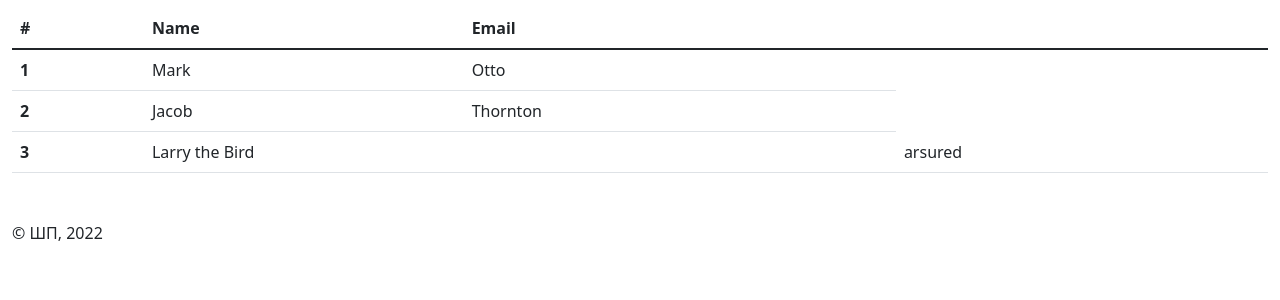
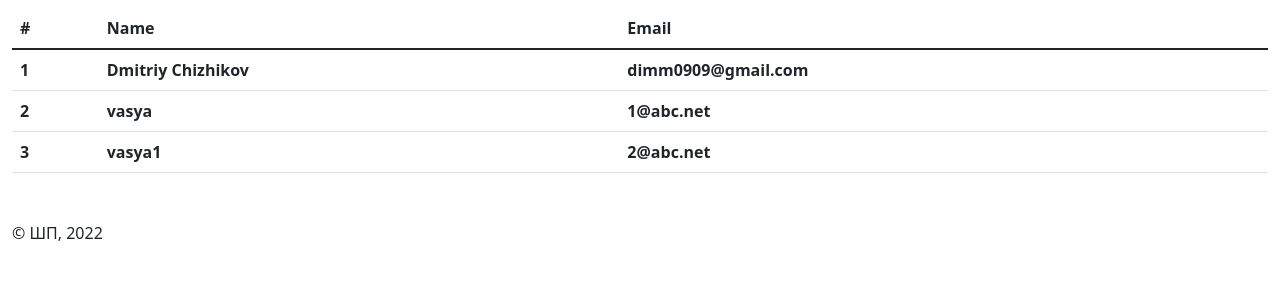
Before and after one commit to dimm0909/simple-votings, a Django app: page /users/ in a window 1280 px wide. Shown: the part 56-356 px from the top of the page. Run offline with Django 3.2, Linux system fonts and the light colour scheme; data comes from the database, SQL or seed files in the repository; lists and menus that the app fills with data are empty.

Commit message:
Edit users page

```diff
--- a/main/templates/pages/users.html
+++ b/main/templates/pages/users.html
@@ -13,24 +13,13 @@
     </tr>
   </thead>
   <tbody>
-    <tr>
-      <th scope="row">1</th>
-      <td>Mark</td>
-      <td>Otto</td>
-
-    </tr>
-    <tr>
-      <th scope="row">2</th>
-      <td>Jacob</td>
-      <td>Thornton</td>
-
-    </tr>
-    <tr>
-      <th scope="row">3</th>
-      <td colspan="2">Larry the Bird</td>
-      <td>  arsured</td>
-
-    </tr>
+  {% for item in users %}
+  <tr>
+    <th> {{ item.pk }}</th>
+    <th> {{ item }} </th>
+    <th> {{ item.email }} </th>
+  </tr>
+  {% endfor %}
   </tbody>
 </table>
 
--- a/main/views.py
+++ b/main/views.py
@@ -167,7 +167,7 @@ def all_members(request):
     context = {
         'pagename': 'Все пользователи',
         'menu': get_menu_context(),
-
     }
-
+    users = User.objects.filter()
+    context["users"] = users
     return render(request, 'pages/users.html', context)
```
